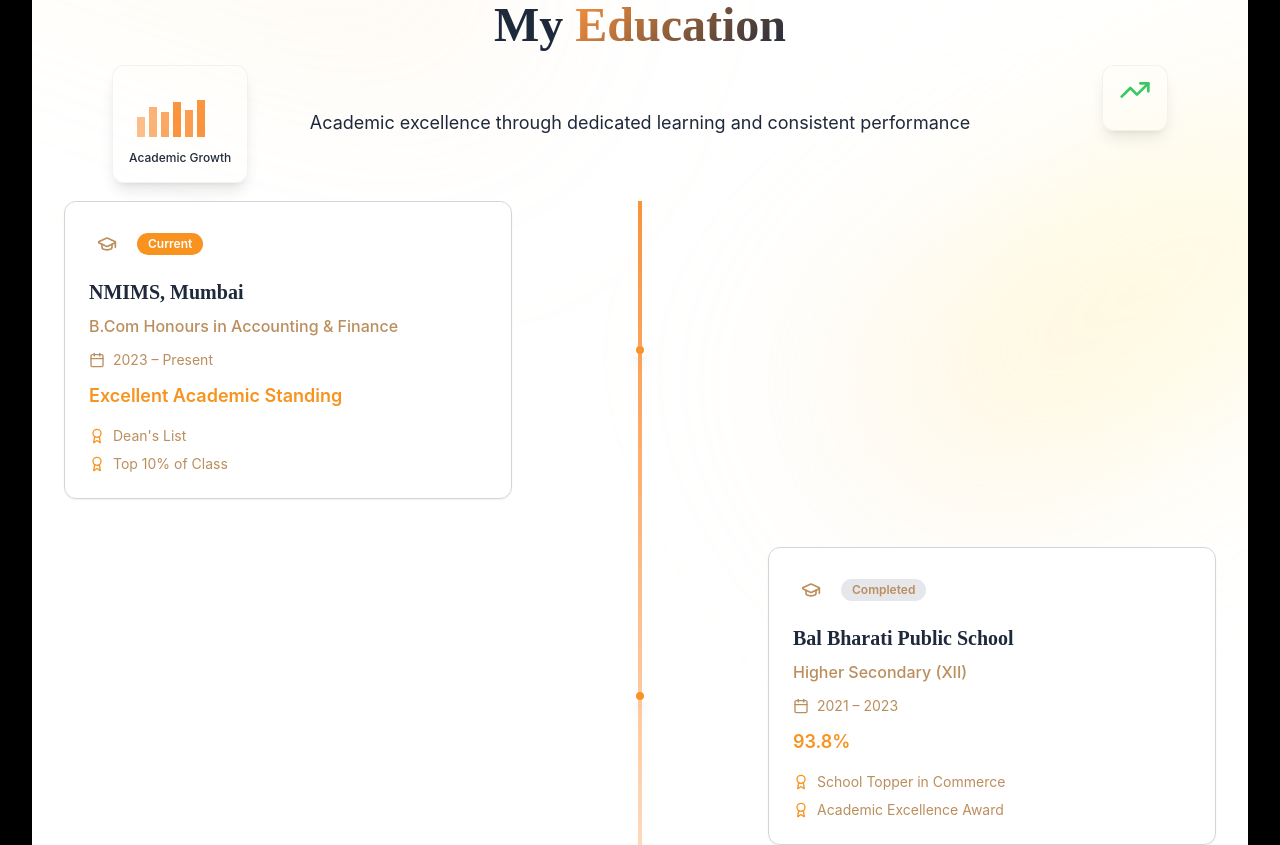
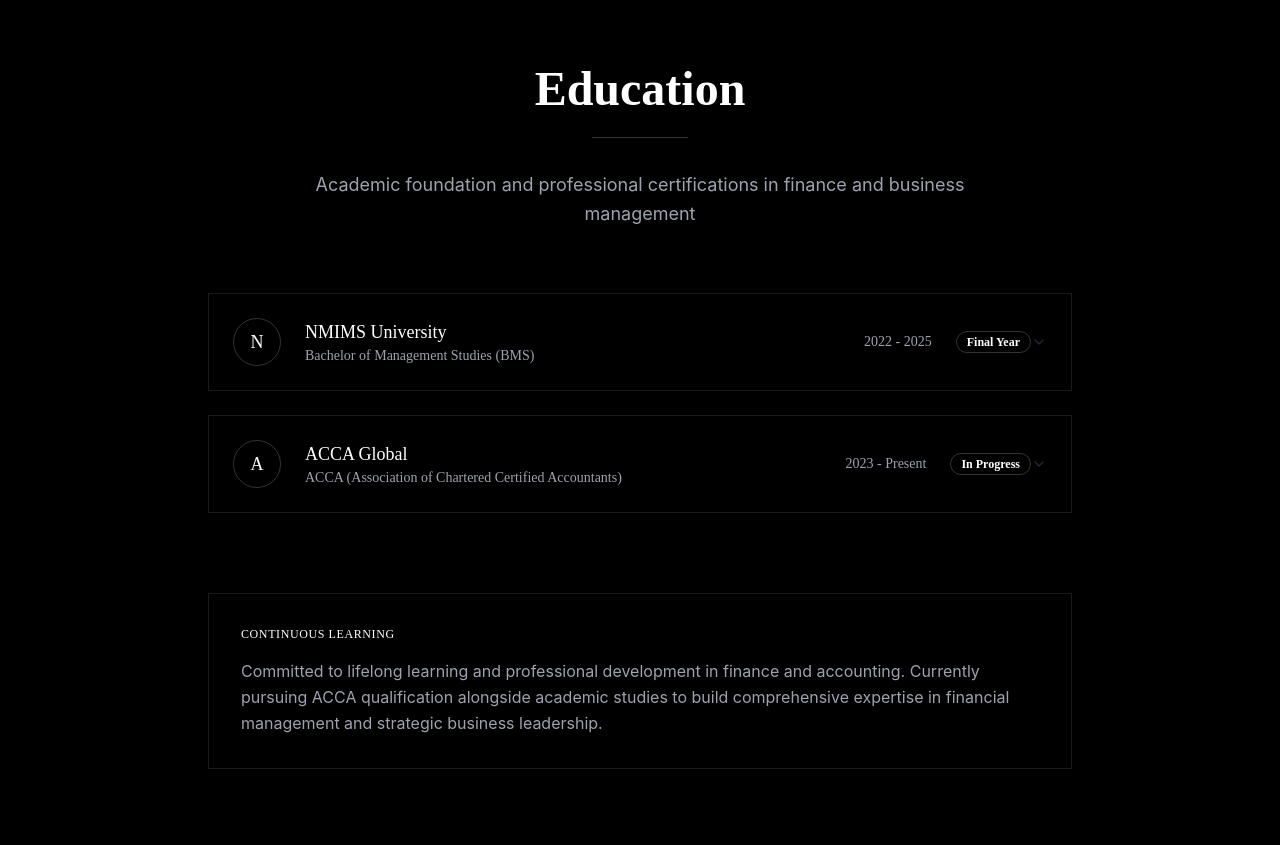
Before and after one commit to aakanksha-singh-hub/devanbansal-portfolio, a React (Vite) app: page / in a window 1280 px wide. Shown: the part 1320-2165 px from the top of the page. Built offline with nearby package versions, Linux system fonts and the light colour scheme.

Commit message:
refactor: enhance EducationSection with accordion layout and updated content

```diff
--- a/src/components/EducationSection.tsx
+++ b/src/components/EducationSection.tsx
@@ -1,168 +1,201 @@
-
-import React from 'react';
-import { Card, CardContent } from '@/components/ui/card';
-import { Badge } from '@/components/ui/badge';
-import { GraduationCap, Calendar, Award, BookOpen, TrendingUp, BarChart3 } from 'lucide-react';
+import React from "react";
+import { Badge } from "@/components/ui/badge";
+import { Calendar, Award, GraduationCap } from "lucide-react";
+import {
+  Accordion,
+  AccordionItem,
+  AccordionTrigger,
+  AccordionContent,
+} from "@/components/ui/accordion";
 
 const EducationSection = () => {
   const educationData = [
     {
-      institution: "NMIMS, Mumbai",
-      degree: "B.Com Honours in Accounting & Finance",
-      period: "2023 – Present",
-      grade: "Excellent Academic Standing",
-      status: "Current",
-      achievements: ["Dean's List", "Top 10% of Class"]
+      institution: "NMIMS University",
+      degree: "Bachelor of Management Studies (BMS)",
+      period: "2022 - 2025",
+      grade: "8.2 CGPA",
+      status: "Final Year",
+      specialization: "Finance",
+      location: "Mumbai, Maharashtra",
+      logo: "N",
+      achievements: [
+        "Student Placement Coordinator",
+        "Corporate Relations Cell Member",
+        "Vaayu Fest Senior Member",
+        "Academic Excellence in Finance",
+      ],
+      subjects: [
+        "Financial Management",
+        "Investment Analysis",
+        "Corporate Finance",
+        "Banking Operations",
+        "Risk Management",
+      ],
     },
     {
-      institution: "Bal Bharati Public School",
-      degree: "Higher Secondary (XII)",
-      period: "2021 – 2023",
-      grade: "93.8%",
-      status: "Completed",
-      achievements: ["School Topper in Commerce", "Academic Excellence Award"]
+      institution: "ACCA Global",
+      degree: "ACCA (Association of Chartered Certified Accountants)",
+      period: "2023 - Present",
+      status: "In Progress",
+      progress: "Strategic Level",
+      location: "Professional Qualification",
+      logo: "A",
+      achievements: [
+        "Cleared 9 Papers",
+        "Strategic Business Leader (SBL) Qualified",
+        "Advanced Financial Management Focus",
+        "Global Recognition",
+      ],
+      subjects: [
+        "Strategic Business Leader",
+        "Strategic Business Reporting",
+        "Advanced Financial Management",
+        "Corporate & Business Law",
+        "Performance Management",
+      ],
     },
-    {
-      institution: "Bal Bharati Public School",
-      degree: "Secondary (X)",
-      period: "2019 – 2021",
-      grade: "96.2%",
-      status: "Completed",
-      achievements: ["Subject Topper in Mathematics", "Overall Excellence"]
-    }
   ];
 
   return (
-    <section id="education" className="section-padding bg-white relative overflow-hidden">
-      {/* ✨ Unified Animated Gradient Capsules - EXTREMELY SUBTLE VERSION */}
-      <div className="absolute inset-0 z-10 overflow-hidden pointer-events-none">
-        {/* Left Glow Capsule - EXTREMELY SUBTLE */}
-        <div className="absolute -top-32 -left-48 w-[700px] h-[200px] bg-gradient-to-r from-orange-200 via-amber-200 to-orange-300 opacity-5 blur-[100px] rounded-full rotate-[20deg] animate-pulse" style={{ animationDuration: '8s' }}></div>
+    <section
+      id="education"
+      className="py-20 lg:py-32 bg-black relative overflow-hidden"
+    >
+      {/* Subtle Grid Background */}
+      <div className="absolute inset-0 bg-grid-pattern opacity-5"></div>
 
-        {/* Right Glow Capsule - EXTREMELY SUBTLE */}
-        <div className="absolute top-[20%] -right-48 w-[600px] h-[180px] bg-gradient-to-l from-orange-100 via-yellow-200 to-orange-200 opacity-5 blur-[110px] rounded-full rotate-[-30deg] animate-pulse" style={{ animationDuration: '10s', animationDelay: '3s' }}></div>
-
-        {/* Bottom Center Glow Capsule - EXTREMELY SUBTLE */}
-        <div className="absolute bottom-[-80px] left-1/2 transform -translate-x-1/2 w-[500px] h-[150px] bg-gradient-to-r from-amber-200 via-orange-200 to-yellow-200 opacity-5 blur-[95px] rounded-full rotate-[10deg] animate-pulse" style={{ animationDuration: '12s', animationDelay: '1.5s' }}></div>
-      </div>
-
-      {/* Finance-themed floating icons */}
-      <div className="absolute inset-0 overflow-hidden pointer-events-none">
-        {/* Top Left - Academic Performance */}
-        <div className="absolute top-32 left-20 hidden lg:block animate-fade-in-up" style={{animationDelay: '1s'}}>
-          <div className="bg-white/80 backdrop-blur-sm rounded-xl p-4 shadow-lg border border-gray-200/50">
-            <svg className="w-24 h-16 text-orange-400" viewBox="0 0 96 64">
-              <rect x="8" y="35" width="8" height="20" fill="currentColor" opacity="0.6" className="animate-pulse" style={{animationDelay: '0s'}} />
-              <rect x="20" y="25" width="8" height="30" fill="currentColor" opacity="0.7" className="animate-pulse" style={{animationDelay: '0.2s'}} />
-              <rect x="32" y="30" width="8" height="25" fill="currentColor" opacity="0.8" className="animate-pulse" style={{animationDelay: '0.4s'}} />
-              <rect x="44" y="20" width="8" height="35" fill="currentColor" className="animate-pulse" style={{animationDelay: '0.6s'}} />
-              <rect x="56" y="28" width="8" height="27" fill="currentColor" opacity="0.9" className="animate-pulse" style={{animationDelay: '0.8s'}} />
-              <rect x="68" y="18" width="8" height="37" fill="currentColor" className="animate-pulse" style={{animationDelay: '1s'}} />
-            </svg>
-            <div className="text-xs text-navy-600 font-medium mt-1">Academic Growth</div>
-          </div>
-        </div>
-
-        {/* Top Right - CGPA Performance */}
-        <div className="absolute top-32 right-20 hidden lg:block animate-slide-in-right" style={{animationDelay: '1.5s'}}>
-          <div className="bg-white/90 backdrop-blur-sm rounded-xl p-4 shadow-lg border border-gray-200/50">
-            <TrendingUp className="w-8 h-8 text-green-500 animate-bounce" style={{animationDuration: '3s'}} />
-          </div>
-        </div>
-
-        {/* Bottom Left - Knowledge Progress */}
-        <div className="absolute bottom-32 left-20 hidden lg:block animate-fade-in-up" style={{animationDelay: '2s'}}>
-          <div className="bg-white/80 backdrop-blur-sm rounded-xl p-4 shadow-lg border border-gray-200/50">
-            <BookOpen className="w-8 h-8 text-blue-500" />
-          </div>
-        </div>
-
-        {/* Bottom Right - Achievement Score */}
-        <div className="absolute bottom-32 right-20 hidden lg:block animate-slide-in-right" style={{animationDelay: '2.5s'}}>
-          <div className="bg-white/90 backdrop-blur-sm rounded-xl p-4 shadow-lg border border-gray-200/50">
-            <Award className="w-8 h-8 text-orange-500 animate-pulse" />
-          </div>
-        </div>
-      </div>
-
-      <div className="container-custom relative z-20">
-        <div className="text-center mb-16 animate-fade-in-up">
-          <h2 className="text-4xl md:text-5xl font-bold text-navy-900 mb-6 hover:scale-105 transition-transform duration-500">
-            My <span className="gradient-text">Education</span>
+      <div className="max-w-5xl mx-auto px-12 lg:px-20 relative z-10">
+        {/* Header - Minimalist */}
+        <div className="text-center mb-16">
+          <h2 className="text-4xl md:text-5xl font-bold text-white mb-6 font-geist-mono">
+            Education
           </h2>
-          <div className="w-24 h-1 bg-gradient-to-r from-navy-600 to-orange-500 mx-auto mb-8 hover:w-32 transition-all duration-500"></div>
-          <p className="text-lg text-navy-600 max-w-2xl mx-auto">
-            Academic excellence through dedicated learning and consistent performance
+          <div className="w-24 h-px bg-white/20 mx-auto mb-8"></div>
+          <p className="text-lg text-gray-400 max-w-2xl mx-auto leading-relaxed">
+            Academic foundation and professional certifications in finance and
+            business management
           </p>
         </div>
 
-        <div className="relative">
-          {/* Timeline line */}
-          <div className="absolute left-1/2 transform -translate-x-1/2 h-full w-1 bg-gradient-to-b from-orange-400 to-navy-400 hidden md:block"></div>
+        {/* Accordion Education List */}
+        <Accordion type="single" collapsible className="space-y-6">
+          {educationData.map((edu, index) => (
+            <AccordionItem
+              key={index}
+              value={`item-${index}`}
+              className="border border-white/10 animate-fade-in-up rounded-none"
+              style={{ animationDelay: `${index * 0.15}s` }}
+            >
+              <AccordionTrigger className="py-6 hover:no-underline px-6">
+                <div className="flex items-center w-full">
+                  {/* Logo Circle */}
+                  <div className="w-12 h-12 rounded-full border border-white/20 flex items-center justify-center mr-6 flex-shrink-0">
+                    <span className="text-white font-geist-mono text-lg">
+                      {edu.logo}
+                    </span>
+                  </div>
 
-          <div className="space-y-12">
-            {educationData.map((edu, index) => (
-              <div
-                key={index}
-                className={`flex items-center ${
-                  index % 2 === 0 ? 'md:flex-row' : 'md:flex-row-reverse'
-                }`}
-              >
-                <div className={`w-full md:w-5/12 ${index % 2 === 0 ? 'md:pr-8' : 'md:pl-8'}`}>
-                  <Card className="group border-gray-300 hover:border-orange-300 transition-all duration-500 hover:shadow-2xl hover:shadow-orange-500/20 bg-white hover:bg-gradient-to-br hover:from-white hover:to-orange-50/30">
-                    <CardContent className="p-6">
-                      <div className="flex items-center mb-4">
-                        <div className="p-2 bg-navy-100 rounded-lg mr-3 group-hover:bg-navy-200 transition-colors duration-300">
-                          <GraduationCap className="h-5 w-5 text-navy-500 group-hover:text-navy-600 transition-colors" />
+                  {/* Main Info */}
+                  <div className="flex-grow text-left flex flex-col sm:flex-row sm:items-center sm:justify-between w-full gap-4">
+                    <div>
+                      <h3 className="text-white font-geist-mono text-lg">
+                        {edu.institution}
+                      </h3>
+                      <p className="text-gray-400 text-sm">{edu.degree}</p>
                     </div>
+
+                    <div className="flex items-center gap-6">
+                      <span className="text-gray-400 text-sm hidden sm:block">
+                        {edu.period}
+                      </span>
                       <Badge
-                          variant={edu.status === 'Current' ? 'default' : 'secondary'}
-                          className={edu.status === 'Current' ? 'bg-orange-500 hover:bg-orange-600 text-white group-hover:scale-105 transition-transform duration-300' : 'bg-gray-200 text-navy-700 group-hover:bg-navy-100 transition-colors'}
+                        variant="outline"
+                        className="border-white/20 text-white hover:bg-white/5"
                       >
                         {edu.status}
                       </Badge>
                     </div>
+                  </div>
+                </div>
+              </AccordionTrigger>
 
-                      <h3 className="text-xl font-bold text-navy-900 mb-2 group-hover:text-navy-800 transition-colors">
-                        {edu.institution}
-                      </h3>
-
-                      <p className="text-navy-700 mb-3 font-medium group-hover:text-navy-800 transition-colors">
-                        {edu.degree}
-                      </p>
-
-                      <div className="flex items-center mb-3 text-navy-600 group-hover:text-navy-700 transition-colors">
-                        <Calendar className="h-4 w-4 mr-2 text-navy-500" />
-                        <span className="text-sm">{edu.period}</span>
+              <AccordionContent className="pt-6 pb-8 pl-[4.5rem] px-6">
+                <div className="space-y-8 border-l border-white/10 pl-6">
+                  {/* Meta Info - Period, Grade, Location */}
+                  <div className="flex flex-wrap gap-6 text-gray-400 text-sm">
+                    <div className="flex items-center gap-2">
+                      <Calendar className="h-4 w-4 text-white/70" />
+                      <span>{edu.period}</span>
+                    </div>
+                    {edu.grade && (
+                      <div className="flex items-center gap-2">
+                        <Award className="h-4 w-4 text-white/70" />
+                        <span>{edu.grade}</span>
+                      </div>
+                    )}
+                    {edu.progress && (
+                      <div className="flex items-center gap-2">
+                        <Award className="h-4 w-4 text-white/70" />
+                        <span>{edu.progress}</span>
+                      </div>
+                    )}
                   </div>
 
-                      <div className="mb-4">
-                        <span className="text-lg font-semibold text-orange-500 group-hover:text-orange-600 transition-colors">
-                          {edu.grade}
-                        </span>
+                  {/* Key Subjects */}
+                  <div className="space-y-4">
+                    <h4 className="text-white font-geist-mono text-xs uppercase tracking-wider">
+                      Key Subjects
+                    </h4>
+                    <div className="flex flex-wrap gap-2">
+                      {edu.subjects.map((subject, idx) => (
+                        <Badge
+                          key={idx}
+                          variant="outline"
+                          className="bg-black text-white border-white/20 hover:bg-white/5 transition-colors text-xs"
+                        >
+                          {subject}
+                        </Badge>
+                      ))}
+                    </div>
                   </div>
 
-                      <div className="space-y-2">
-                        {edu.achievements.map((achievement, achIndex) => (
-                          <div key={achIndex} className="flex items-center text-navy-600 group-hover:text-navy-700 transition-colors">
-                            <Award className="h-4 w-4 mr-2 text-orange-500 group-hover:text-orange-600 transition-colors" />
-                            <span className="text-sm">{achievement}</span>
+                  {/* Achievements */}
+                  <div className="space-y-4">
+                    <h4 className="text-white font-geist-mono text-xs uppercase tracking-wider">
+                      Achievements
+                    </h4>
+                    <div className="space-y-3">
+                      {edu.achievements.map((achievement, achIdx) => (
+                        <div key={achIdx} className="flex items-start gap-3">
+                          <div className="w-1 h-1 bg-white mt-2 mr-3 flex-shrink-0"></div>
+                          <span className="text-gray-300 text-sm leading-relaxed">
+                            {achievement}
+                          </span>
                         </div>
                       ))}
                     </div>
-                    </CardContent>
-                  </Card>
                   </div>
+                </div>
+              </AccordionContent>
+            </AccordionItem>
+          ))}
+        </Accordion>
 
-                {/* Timeline dot */}
-                <div className="hidden md:flex w-2/12 justify-center">
-                  <div className="w-4 h-4 bg-orange-500 rounded-full border-4 border-white shadow-lg hover:scale-125 transition-transform duration-300"></div>
-                </div>
-
-                <div className="hidden md:block w-5/12"></div>
-              </div>
-            ))}
-          </div>
+        {/* Additional Educational Context - Minimalist */}
+        <div
+          className="mt-20 border border-white/10 p-8 animate-fade-in-up"
+          style={{ animationDelay: "0.45s" }}
+        >
+          <h3 className="text-white mb-4 font-geist-mono text-xs uppercase tracking-wider">
+            Continuous Learning
+          </h3>
+          <p className="text-gray-400 text-base leading-relaxed">
+            Committed to lifelong learning and professional development in
+            finance and accounting. Currently pursuing ACCA qualification
+            alongside academic studies to build comprehensive expertise in
+            financial management and strategic business leadership.
+          </p>
         </div>
       </div>
     </section>
```
Lines whose indentation alone changed are shown as unchanged.
